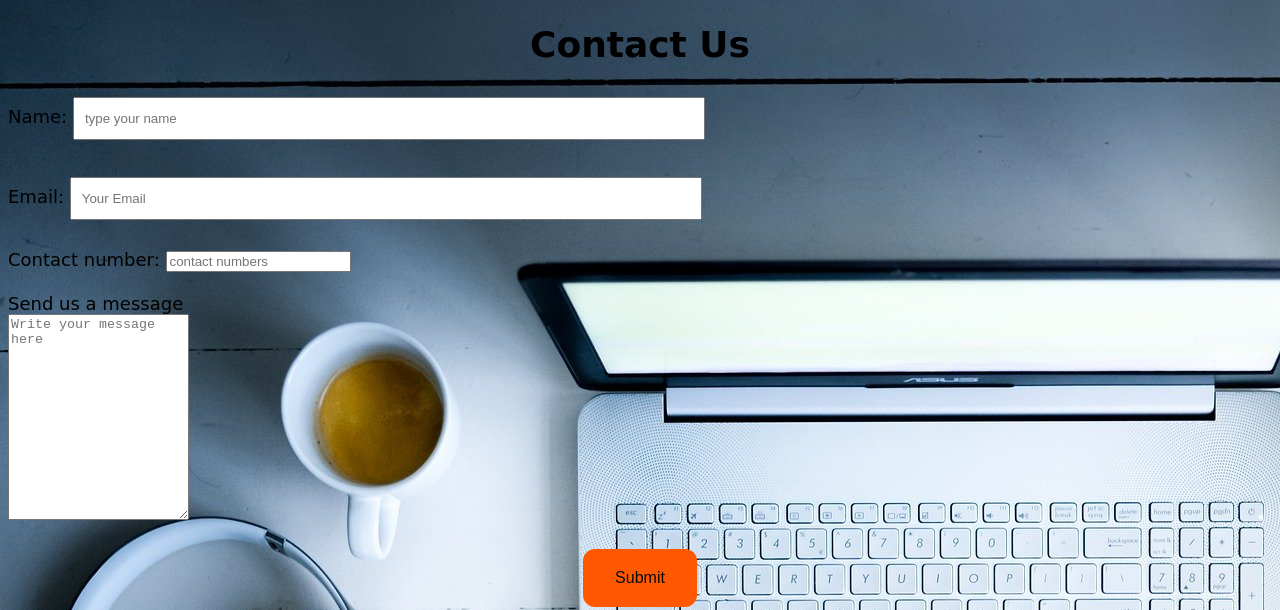
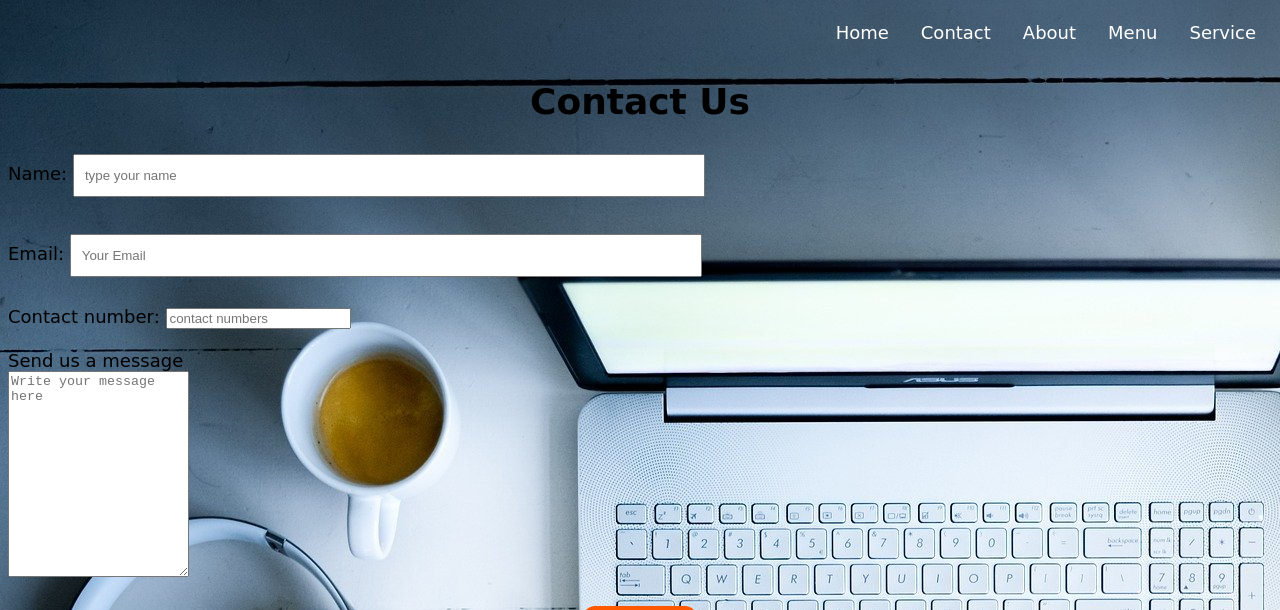
Before and after one commit to AbuBakrKhan24/Project_1, a plain HTML site: page contact.html in a window 1280 px wide. Shown: the top 610 px of the page. Drawn offline with Linux system fonts and the light colour scheme.

Commit message:
navbar added

```diff
--- a/contact.html
+++ b/contact.html
@@ -9,6 +9,15 @@
     <title>Contact Page</title>
 </head>
 <body>
+  <ul>
+    <li><a href="services.html">Service</a></li>
+    <li><a href="portfolio.html">Menu</a></li>
+    <li><a href="about.html">About</a></li>
+    <li><a href="contact.html">Contact</a></li>
+    <li><a href="index.html">Home</a></li>
+    </li>
+  </ul>
+
     <div class="form">
     <form action="#">
         <h1> Contact Us </h1>
--- a/style.css
+++ b/style.css
@@ -1,3 +1,36 @@
+h1 {
+  text-align: center;
+}
+ul {
+ list-style-type: none;
+ margin: 0;
+ padding: 0;
+ overflow: hidden;
+ background-color: transparent;
+}
+li {
+ float: right;
+}
+li a,
+.dropbtn {
+ display: inline-block;
+ color: white;
+ text-align: center;
+ padding: 14px 16px;
+ text-decoration: none;
+}
+li a:hover,
+.dropdown:hover .dropbtn {
+ background-color: rgba(52, 59, 248, 0.918);
+}
+li.dropdown {
+ display: inline-block;
+}
+
+
+
+
+
 body {
     background-image: url("./computer-2982270_1920.jpg");
     background-color: #cccccc;
```
